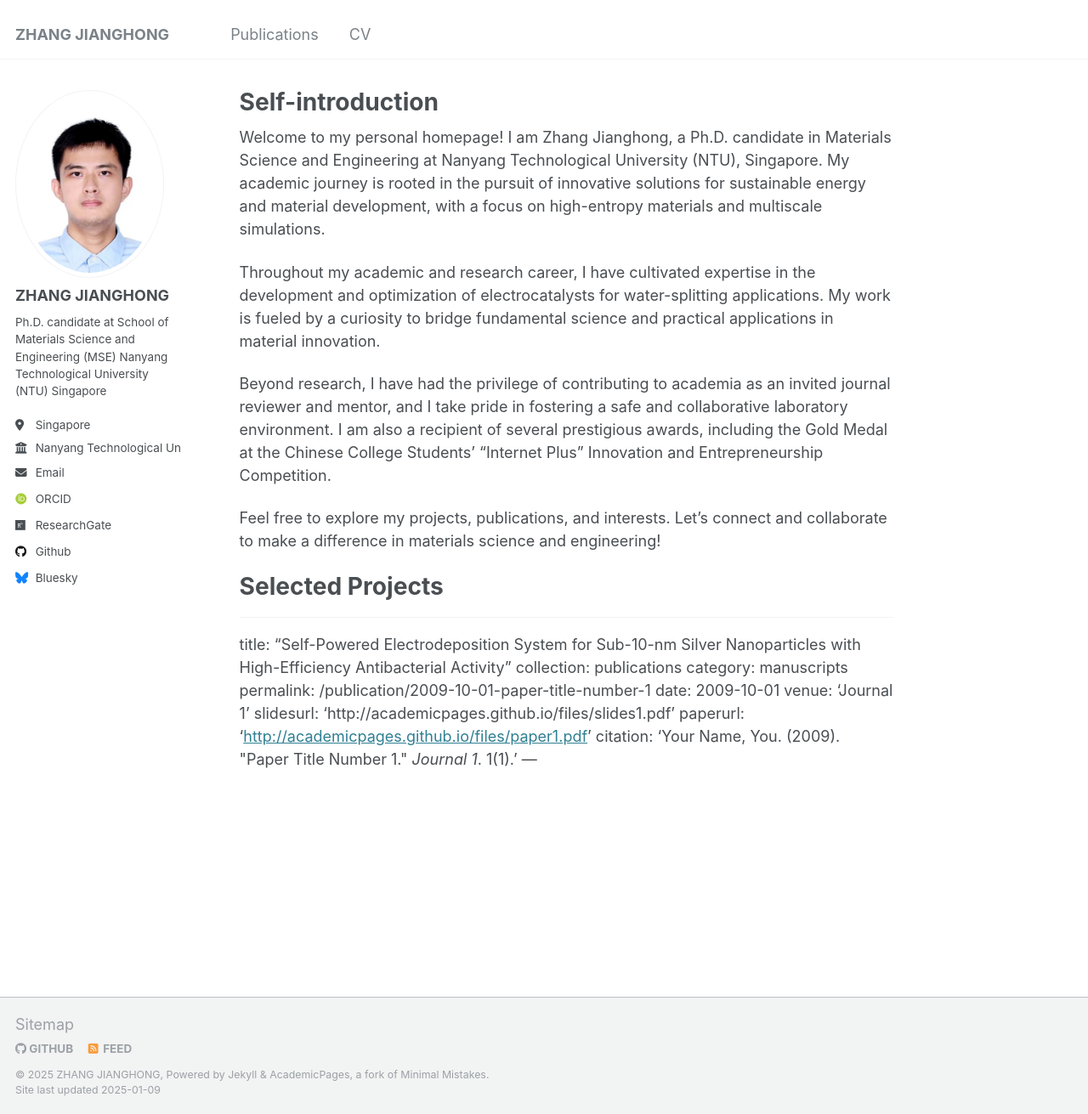
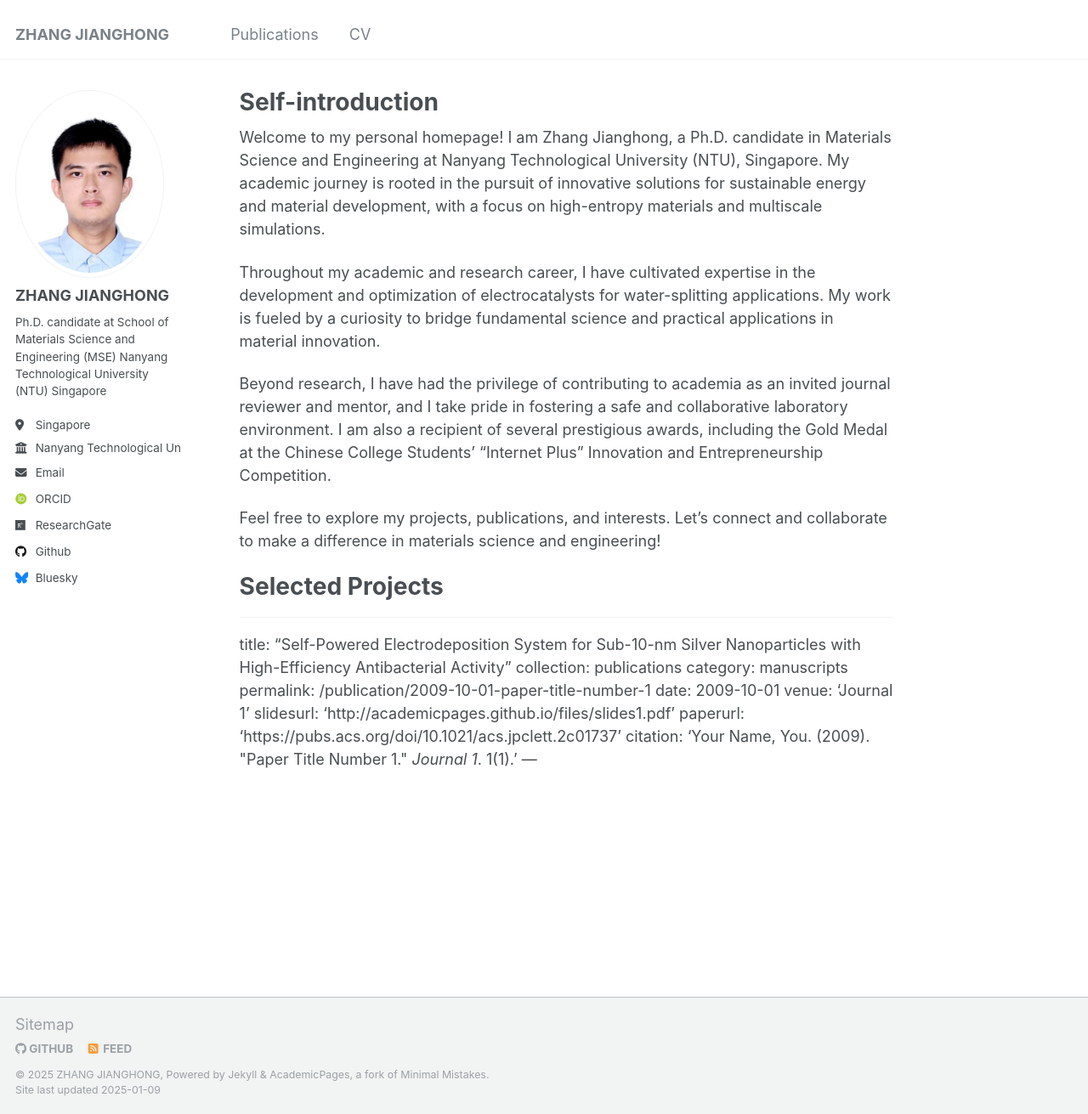
Before and after one commit to zjh990724/zjh990724.github.io, a Jekyll site: the page built from _pages/about.md, in a window 1280 px wide and 1311 px high. Shown: the whole window at 85% size. Built offline with Jekyll 4.4.1, drawn with Linux system fonts in a browser that asks for light colours; some web fonts are replaced; part of the change alters nothing that is shown.

Commit message:
Update about.md

```diff
--- a/_pages/about.md
+++ b/_pages/about.md
@@ -24,6 +24,6 @@ permalink: /publication/2009-10-01-paper-title-number-1
 date: 2009-10-01
 venue: 'Journal 1'
 slidesurl: 'http://academicpages.github.io/files/slides1.pdf'
-paperurl: '[http://academicpages.github.io/files/paper1.pdf](https://pubs.acs.org/doi/10.1021/acs.jpclett.2c01737)'
+paperurl: 'https://pubs.acs.org/doi/10.1021/acs.jpclett.2c01737'
 citation: 'Your Name, You. (2009). &quot;Paper Title Number 1.&quot; <i>Journal 1</i>. 1(1).'
 ---
```
